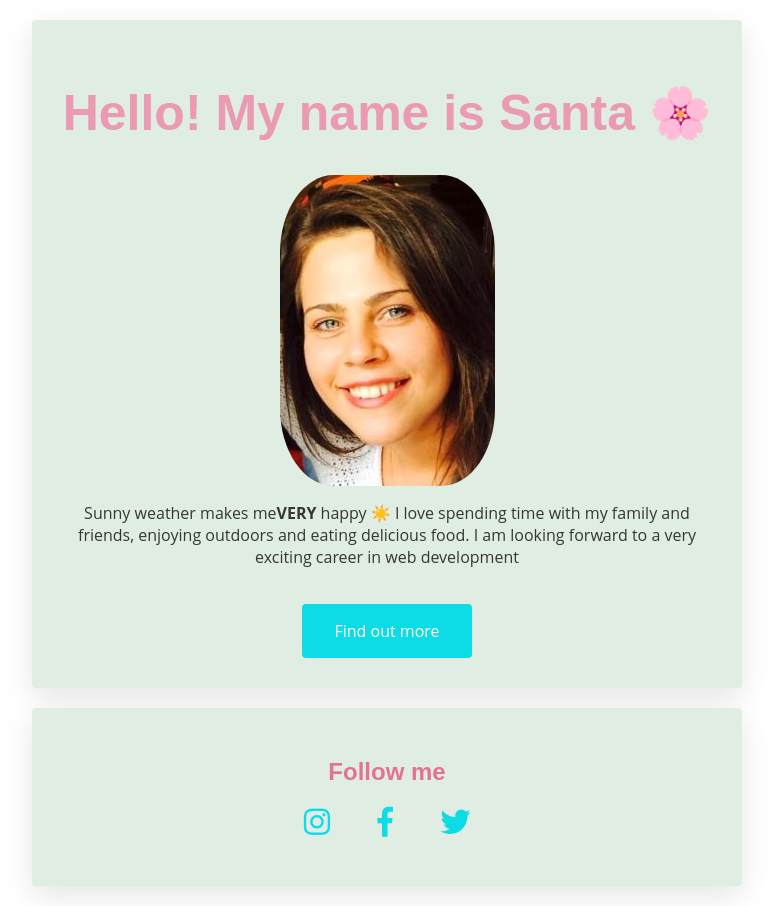
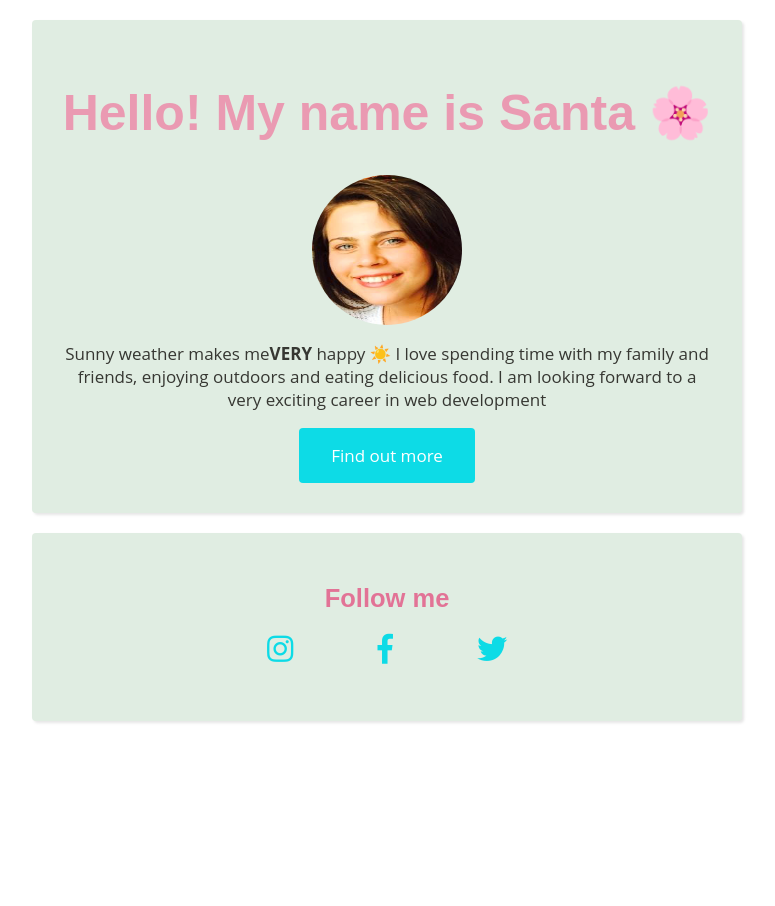
Before and after one commit to casantadu/profile, a plain HTML site: page index.html in a window 1280 px wide. Shown: the whole page, without its empty margins (253-1028 px from the left). After the commit the page ends 800 px from the top, so only its background shows below. Drawn offline with Linux system fonts and the light colour scheme.

Commit message:
Update style.css

```diff
--- a/style.css
+++ b/style.css
@@ -1,10 +1,20 @@
 
 @import url('https://fonts.googleapis.com/css2?family=Montserrat:wght@200&family=Open+Sans:wght@300;400;600&display=swap')
 
+body {
+  background-color:FCFCEE;
+  font-family: 'Open Sans', sans-serif;
+  color: #363732;
+}
+
+.container {
+  margin: 0 auto;
+  width: 80vw;
+}
 
 ul {
   list-style: none;
-  padding-left: 0;
+  padding-left: 0px;
   /*padding-right: 0;*/
   /*list-style-type: none;*/
 }
@@ -13,6 +23,13 @@ ul {
   list-style: none;
   padding-left: 0px;
 }
+
+.list-inline > li {
+  display: inline-block;
+  padding: 0px 20px 10px 20px;
+  font-size: 30px;
+}
+
 
 li {
   display: inline;
@@ -31,7 +48,7 @@ a:hover {
   color: #0e767b;
 }
 
-div {
+/*div {
   background: white;
   background-color: E0EDE2;
   padding: 5px;
@@ -40,7 +57,7 @@ div {
   width:650px;
   margin: 10px auto;
   text-align: center;
-}
+}*/
 
 h2 {
   color: #E27396;
@@ -55,7 +72,9 @@ p {
 }
 
 img {
-  border-radius: 25%;
+  width: 150px;
+  height:150px;
+  border-radius: 50%;
 }
 
 #header {
@@ -81,8 +100,6 @@ img {
   color: white;
   padding: 16px 32px;
   border-radius: 4px;
-  margin-top: 20px;
-  display: inline-block;
 }
 
 .btn:hover {
@@ -91,10 +108,31 @@ img {
 }
 
 .card {
+  background-color: #E0EDE2;
   padding: 30px;                             /* Internal space */
   border-radius: 4px;                        /* Small radius */
-  box-shadow: 0 10px 30px rgba(0,0,0,.1);
+  box-shadow: 2px 2px 3px rgba(0,0,0,.1);
   width: 650px;
   margin: 20px auto;
   text-align: center;
+  font-size: 17px;
 }
+
+@media (max-width: 960px) {
+  /* For a screen < 960px, this CSS will be read */
+  .container {
+    width: 700px;
+  }
+}
+@media (max-width: 720px) {
+  /* For a screen < 720px, this CSS will be read */
+  .container {
+    width: 500px;
+  }
+}
+@media (max-width: 540px) {
+  /* For a screen < 540px, this CSS will be read */
+  .container {
+    width: 300px;
+  }
+}
```
